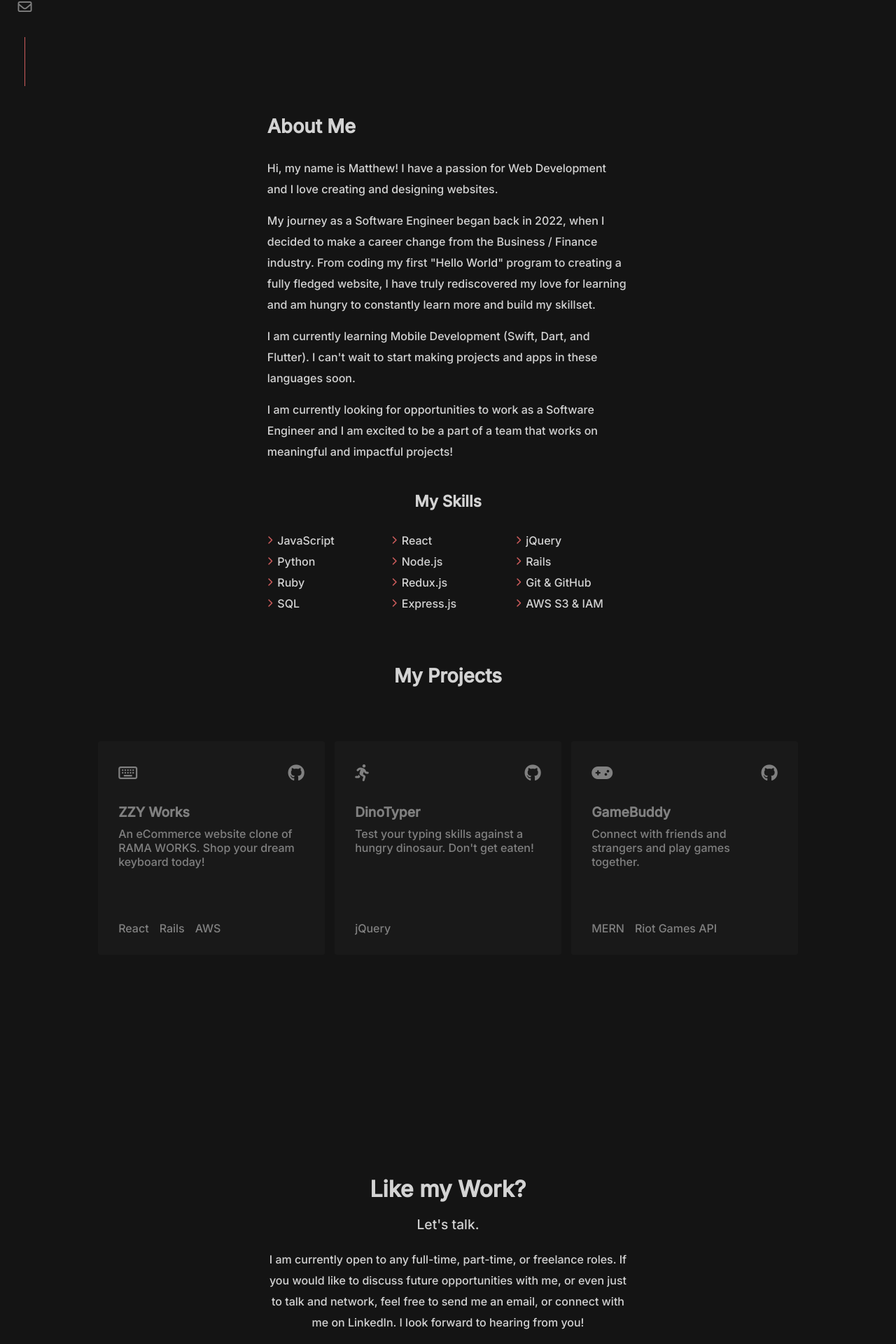
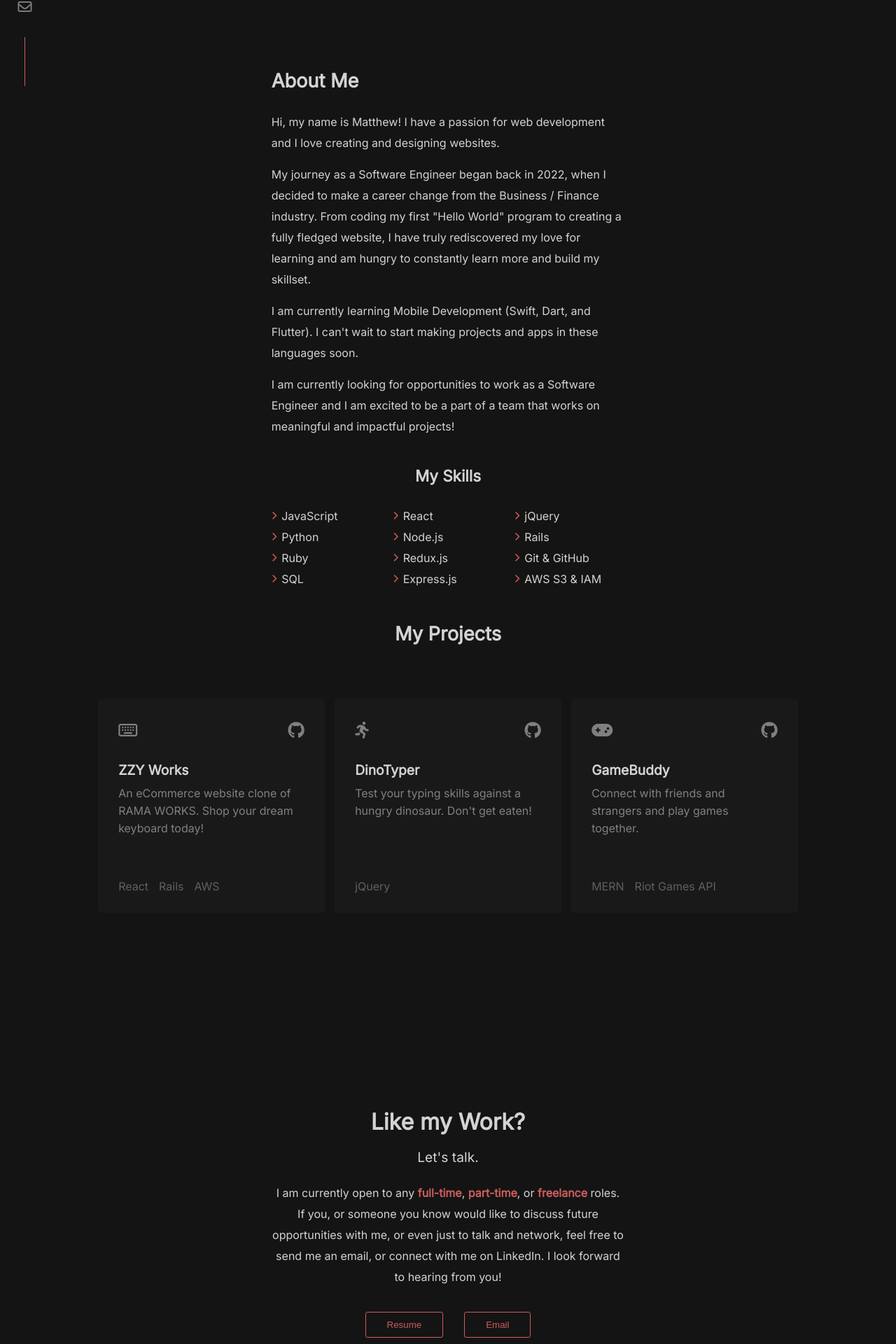
Before and after one commit to mattzteh/portfolio, a React (Create React App) app: page / in a window 1280 px wide. Shown: the part 677-2597 px from the top of the page at 70% size. Built offline with nearby package versions, Linux system fonts and the light colour scheme.

Commit message:
refactor content in assets

```diff
--- a/public/index.html
+++ b/public/index.html
@@ -7,7 +7,7 @@
     <link rel="manifest" href="%PUBLIC_URL%/manifest.json" />
     <link rel="preconnect" href="https://fonts.googleapis.com">
     <link rel="preconnect" href="https://fonts.gstatic.com" crossorigin>
-    <link href="https://fonts.googleapis.com/css2?family=Inter:wght@500&display=swap" rel="stylesheet">
+    <link href="https://fonts.googleapis.com/css2?family=Inter:wght@400&display=swap" rel="stylesheet">
     <script src="https://kit.fontawesome.com/2687a23fd5.js" crossorigin="anonymous"></script>
     <title>Matthew Teh</title>
     <link rel="icon" href="favicon.ico">
--- a/src/Components/About/index.js
+++ b/src/Components/About/index.js
@@ -13,17 +13,17 @@ const About = () => {
 		<m.div
 		initial="hidden"
 		whileInView="show"
-		viewport={{ once: true, amount: 0.2 }}
+		viewport={{ once: true, amount: 0.5 }}
 		transition={{ delayChildren: 0.1, staggerChildren: 0.2 }}
 		className='about'>
 
         	<div className='about-content'>
           		<div className='about-text'>
     				<m.h1 variants={fadeIn}>About Me</m.h1>
-					<m.p variants={fadeIn}>{aboutText[0]}</m.p>
-					<m.p variants={fadeIn}>{aboutText[1]}</m.p>
-					<m.p variants={fadeIn}>{aboutText[2]}</m.p>
-					<m.p variants={fadeIn}>{aboutText[3]}</m.p>
+					{aboutText[0]}
+					{aboutText[1]}
+					{aboutText[2]}
+					{aboutText[3]}
           		</div>
 
 				<div className='h-overflow'>
--- a/src/Components/Contact/Contact.css
+++ b/src/Components/Contact/Contact.css
@@ -20,6 +20,11 @@
     max-width: 50ch;
     text-align: center;
     line-height: 30px;
+}
+
+.contact-content span {
+    font-weight: bold;
+    color: indianred;
 }
 
 .contact-buttons {
--- a/src/Components/Contact/index.js
+++ b/src/Components/Contact/index.js
@@ -20,7 +20,7 @@ const Contact = () => {
                     <m.h2 variants={fadeIn}>Let's talk.</m.h2>
                 </div>
 
-                <div className='contact-content'><m.p variants={fadeIn}>{contactP1}</m.p></div>
+                <div className='contact-content'>{contactP1}</div>
 
                 <div className='contact-buttons'>
 
--- a/src/Components/Home/Home.css
+++ b/src/Components/Home/Home.css
@@ -2,7 +2,7 @@
     display: grid;
     place-items: center;
     position: relative;
-    min-height: 95vh;
+    min-height: 90vh;
     color: lightgrey;
 }
 
--- a/src/Components/Projects/Project.css
+++ b/src/Components/Projects/Project.css
@@ -32,11 +32,11 @@
 }
 
 .project:hover {
-    top: -10px;
+    top: -7px;
 }
 
 .project:hover .project-title {
-    color: whitesmoke;
+    color: indianred;
     -webkit-transition: color 200ms linear;
     -ms-transition: color 200ms linear;
     transition: color 200ms linear;
@@ -57,6 +57,7 @@
 }
 
 .project-title {
+    color: lightgrey;
     font-size: 1.2rem;
     font-weight: bold;
     position: absolute;
@@ -67,14 +68,14 @@
     position: absolute;
     top: 40%; left: 9%;
     max-width: 81%;
-    line-height: 20px;
+    line-height: 25px;
 }
-
 
 .project-stack {
     display: flex;
     position: absolute;
     bottom: 10%; left: 9%;
+    color: #606060;
 }
 
 .project-stack div {
--- a/src/Components/Projects/index.js
+++ b/src/Components/Projects/index.js
@@ -11,7 +11,7 @@ const ProjectsIndex = () => {
         <m.div
         initial="hidden"
         whileInView="show"
-        viewport={{ once: true, amount: 0.3 }}
+        viewport={{ once: true, amount: 0.6 }}
         transition={{ delayChildren: 0.2, staggerChildren: 0.2 }}
         className='projects'>
 
--- a/src/assets/text.js
+++ b/src/assets/text.js
@@ -1,26 +1,28 @@
-const p1 = `Hi, my name is Matthew! I have a passion for Web
-Development and I love creating and designing websites.`
+import { motion as m } from "framer-motion"
+import { fadeIn } from "../util/animations"
 
-const p2 = `My journey as a Software Engineer began back in 2022,
+const p1 = <m.p variants={fadeIn}>Hi, my name is Matthew! I have a passion for web
+development and I love creating and designing websites.</m.p>
+
+const p2 = <m.p variants={fadeIn}>My journey as a Software Engineer began back in 2022,
 when I decided to make a career change from the Business / Finance industry.
 From coding my first "Hello World" program to creating a fully
 fledged website, I have truly rediscovered my love for learning
-and am hungry to constantly learn more and build my skillset.`
+and am hungry to constantly learn more and build my skillset.</m.p>
 
-const p3 = `I am currently learning Mobile Development
+const p3 = <m.p variants={fadeIn}>I am currently learning Mobile Development
 (Swift, Dart, and Flutter). I can't wait to start making projects
-and apps in these languages soon.`
+and apps in these languages soon.</m.p>
 
-const p4 = `I am currently looking for opportunities to work as
+const p4 = <m.p variants={fadeIn}>I am currently looking for opportunities to work as
 a Software Engineer and I am excited to be a part of a team
-that works on meaningful and impactful projects!`
+that works on meaningful and impactful projects!</m.p>
 
 export const aboutText = [p1, p2, p3, p4];
 
 
-export const contactP1 = `I am currently open to any full-time, part-time, or freelance roles.
-If you would like to discuss future opportunities with me, or
-even just to talk and network, feel free to send me an email, or connect
-with me on LinkedIn. I look forward to hearing from you!`
+export const contactP1 = <m.p variants={fadeIn}>I am currently open to any <span>full-time</span>, <span>part-time</span>,
+or <span>freelance</span> roles. If you, or someone you know would like to discuss future opportunities with me, or
+even just to talk and network, feel free to send me an email, or connect with me on LinkedIn. I look forward to hearing from you!</m.p>
 
 export const resumeLink = 'https://drive.google.com/file/d/1NyuJWAkGjfTcYPip14NDAcu_Dmgt6aQB/view?usp=sharing';
```
